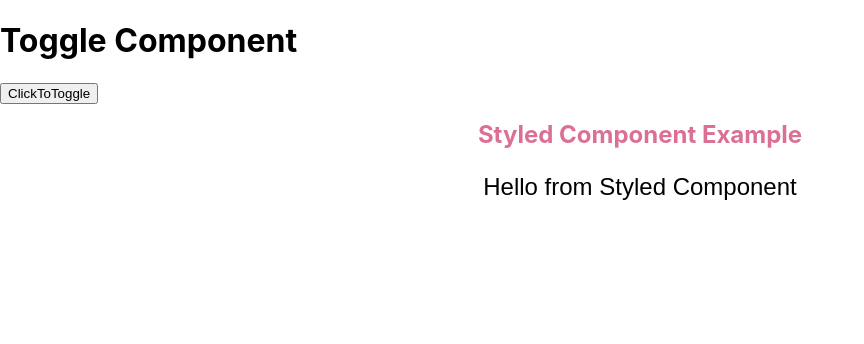
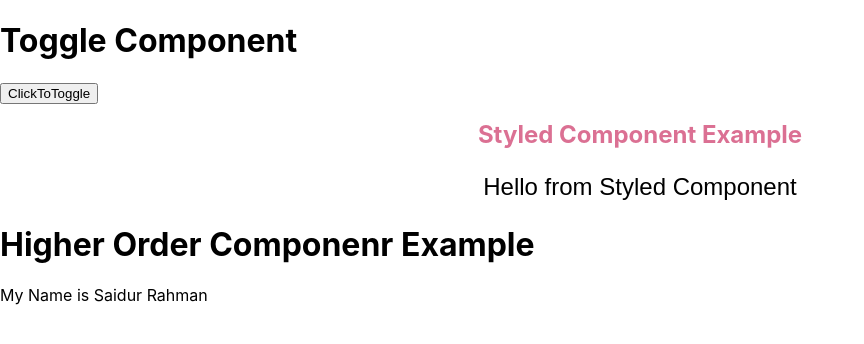
Before and after one commit to mdsaon/Essential-React-Components, a React (Create React App) app: page / in a window 1280 px wide. Shown: the top 344 px of the page, without its empty margins (0-864 px from the left). Built offline with nearby package versions, Linux system fonts and the light colour scheme.

Commit message:
Higher Order Component

```diff
--- a/src/App.js
+++ b/src/App.js
@@ -1,6 +1,7 @@
 import React, { Component } from 'react';
 import ToggleComponent from './components/ToggleComponent/index';
 import StyledComponent from './components/StyledComponentExample';
+import HigherOrderComponentExample from './components/HigherOrderComponentExample';
 
 class App extends Component {
   render() {
@@ -8,6 +9,7 @@ class App extends Component {
       <div className="App">
         <ToggleComponent />
         <StyledComponent />
+        <HigherOrderComponentExample />
       </div>
     );
   }
--- /dev/null
+++ b/src/components/HigherOrderComponentExample/Hoc.js
@@ -0,0 +1,11 @@
+import React from "react";
+
+const Hoc = WrappedComponent => props => {
+  const username = "Saidur Rahman";
+  return (
+    <div>
+      <WrappedComponent username={username} {...props} />
+    </div>
+  );
+};
+export default Hoc;
--- /dev/null
+++ b/src/components/HigherOrderComponentExample/index.js
@@ -0,0 +1,9 @@
+import React from "react";
+import Hoc from './Hoc';
+const HigherOrderComponentExample = (props) => {
+  return <div>
+      <h1>Higher Order Componenr Example</h1>
+       <p>My Name is {props.username}</p>
+      </div>;
+};
+export default Hoc(HigherOrderComponentExample);
```
